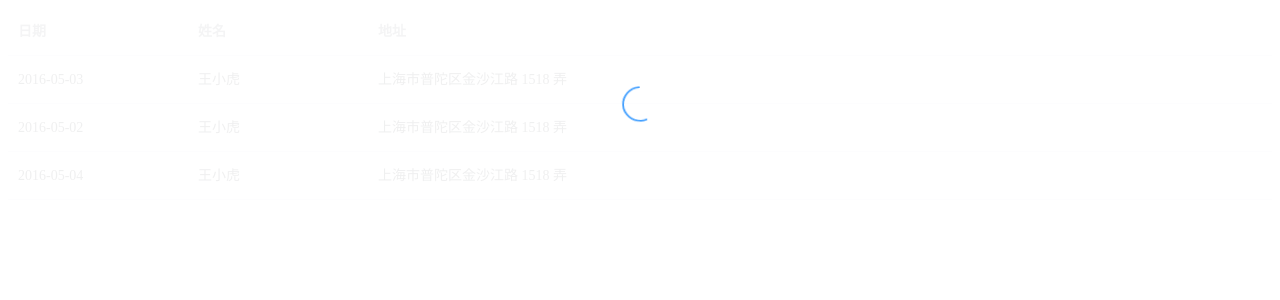
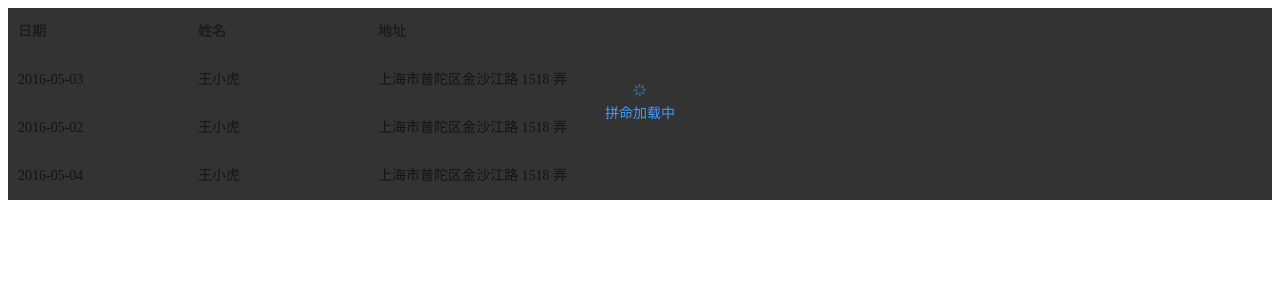
Before and after one commit to kingyeahwei/element_learning, a Vue app: page / in a window 1280 px wide. Shown: the top 300 px of the page. Built offline with nearby package versions, Linux system fonts and the light colour scheme.

Commit message:
loading 自定义

```diff
--- a/src/App.vue
+++ b/src/App.vue
@@ -1,6 +1,8 @@
 <template>
   <div id="app">
-    <el-table :data="tableData" v-loading.body="loading" style="width: 100%">
+    <el-table :data="tableData" v-loading="loading" style="width: 100%" element-loading-text="拼命加载中"
+    element-loading-spinner="el-icon-loading"
+    element-loading-background="rgba(0, 0, 0, 0.8)">
       <el-table-column prop="date" label="日期" width="180"></el-table-column>
       <el-table-column prop="name" label="姓名" width="180"></el-table-column>
       <el-table-column prop="address" label="地址"></el-table-column>
```
